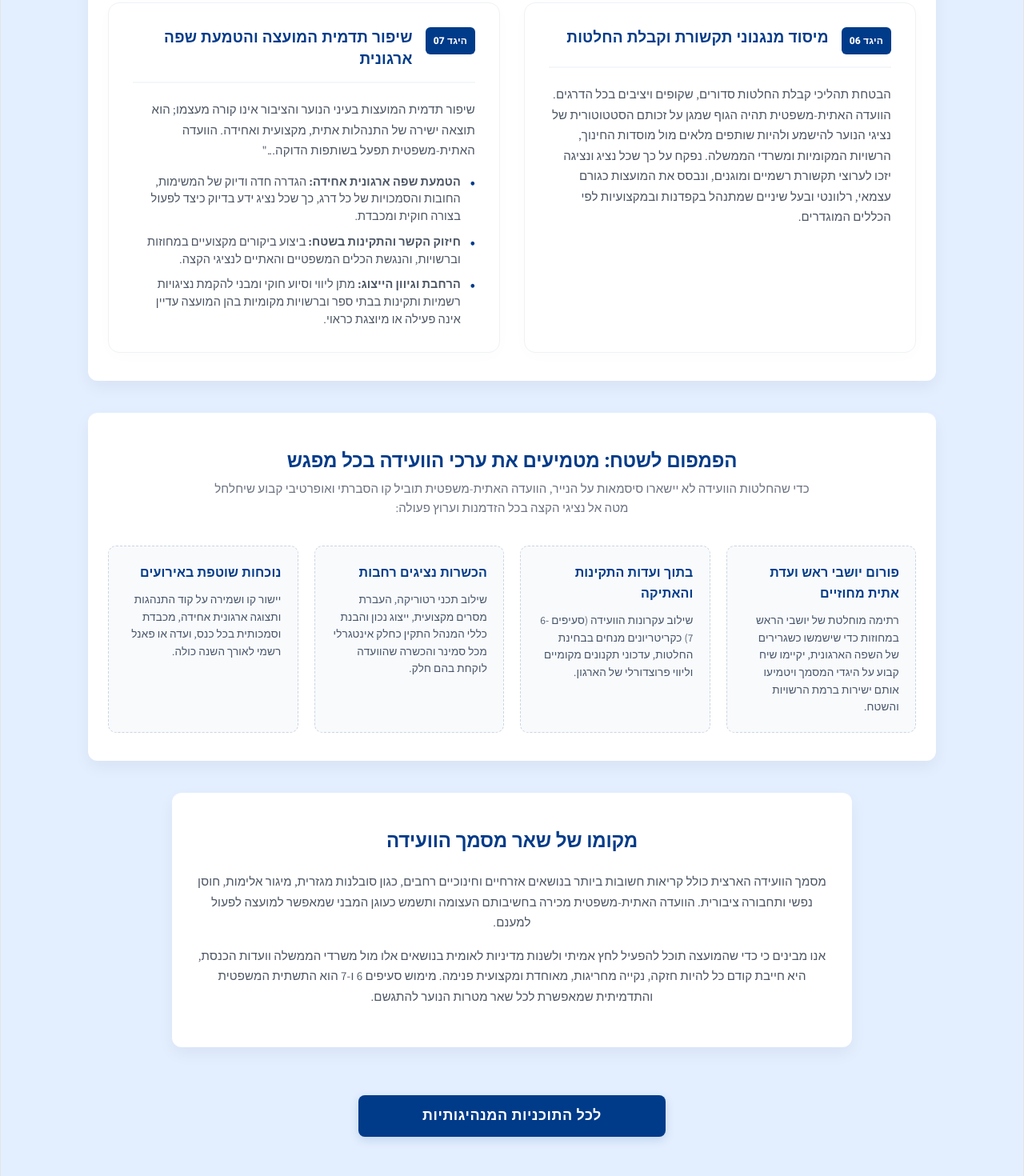
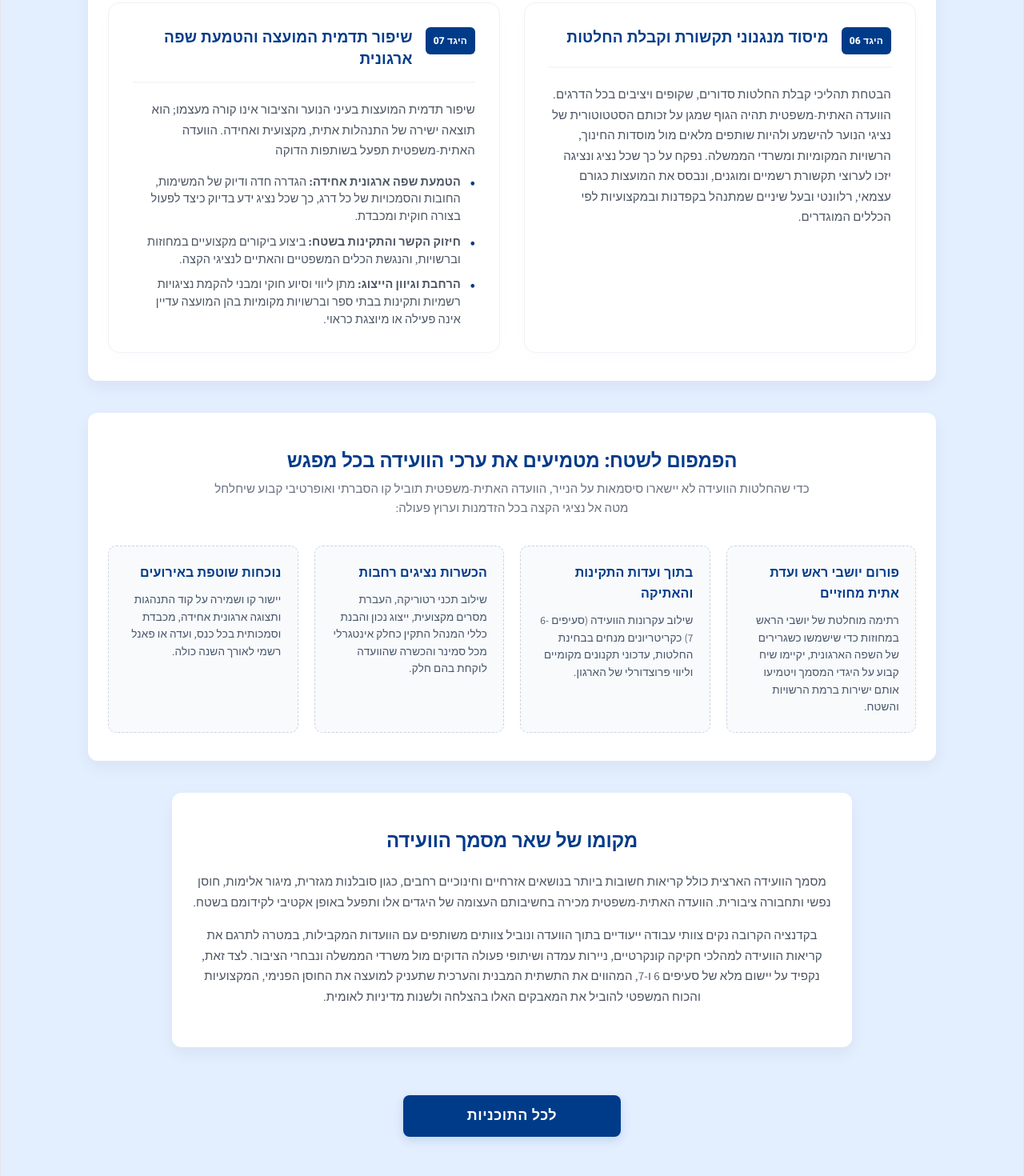
Before and after one commit to tfhsfg/tommy-danieli-website, a React (Vite) app: page /conference in a window 1280 px wide. Shown: the part 700-2170 px from the top of the page at 80% size. Built offline with nearby package versions, Linux system fonts and the light colour scheme.

Commit message:
עדכון יישום מסמך הוועידה

```diff
--- a/src/pages/Conference.jsx
+++ b/src/pages/Conference.jsx
@@ -34,7 +34,7 @@ export default function Conference() {
               <h3>שיפור תדמית המועצה והטמעת שפה ארגונית</h3>
             </div>
             <p className="confCoreDesc">
-              שיפור תדמית המועצות בעיני הנוער והציבור אינו קורה מעצמו; הוא תוצאה ישירה של התנהלות אתית, מקצועית ואחידה. הוועדה האתית-משפטית תפעל בשותפות הדוקה..."
+              שיפור תדמית המועצות בעיני הנוער והציבור אינו קורה מעצמו; הוא תוצאה ישירה של התנהלות אתית, מקצועית ואחידה. הוועדה האתית-משפטית תפעל בשותפות הדוקה
             </p>
             <ul className="confCoreBullets">
               <li><strong>הטמעת שפה ארגונית אחידה:</strong> הגדרה חדה ודיוק של המשימות, החובות והסמכויות של כל דרג, כך שכל נציג ידע בדיוק כיצד לפעול בצורה חוקית ומכבדת.</li>
@@ -71,21 +71,21 @@ export default function Conference() {
         </div>
       </div>
 
-      {/* 5. התייחסות כללית לשאר סעיפי המסמך מהזווית המשפטית */}
+     {/* 5. התייחסות כללית לשאר סעיפי המסמך מהזווית המשפטית */}
       <div className="eduSection confGeneralSection">
         <h2 className="eduSectionTitle brand-blue">מקומו של שאר מסמך הוועידה</h2>
         <p className="generalText">
-          מסמך הוועידה הארצית כולל קריאות חשובות ביותר בנושאים אזרחיים וחינוכיים רחבים, כגון סובלנות מגזרית, מיגור אלימות, חוסן נפשי ותחבורה ציבורית. הוועדה האתית-משפטית מכירה בחשיבותם העצומה ותשמש כעוגן המבני שמאפשר למועצה לפעול למענם.
+          מסמך הוועידה הארצית כולל קריאות חשובות ביותר בנושאים אזרחיים וחינוכיים רחבים, כגון סובלנות מגזרית, מיגור אלימות, חוסן נפשי ותחבורה ציבורית. הוועדה האתית-משפטית מכירה בחשיבותם העצומה של היגדים אלו ותפעל באופן אקטיבי לקידומם בשטח.
         </p>
         <p className="generalText">
-          אנו מבינים כי כדי שהמועצה תוכל להפעיל לחץ אמיתי ולשנות מדיניות לאומית בנושאים אלו מול משרדי הממשלה וועדות הכנסת, היא חייבת קודם כל להיות חזקה, נקייה מחריגות, מאוחדת ומקצועית פנימה. מימוש סעיפים 6 ו-7 הוא התשתית המשפטית והתדמיתית שמאפשרת לכל שאר מטרות הנוער להתגשם.
+          בקדנציה הקרובה נקים צוותי עבודה ייעודיים בתוך הוועדה ונוביל צוותים משותפים עם הוועדות המקבילות, במטרה לתרגם את קריאות הוועידה למהלכי חקיקה קונקרטיים, ניירות עמדה ושיתופי פעולה הדוקים מול משרדי הממשלה ונבחרי הציבור. לצד זאת, נקפיד על יישום מלא של סעיפים 6 ו-7, המהווים את התשתית המבנית והערכית שתעניק למועצה את החוסן הפנימי, המקצועיות והכוח המשפטי להוביל את המאבקים האלו בהצלחה ולשנות מדיניות לאומית.
         </p>
       </div>
 
       {/* 6. כפתור חזרה לכל התוכניות */}
       <div className="readMoreContainer" style={{ marginTop: "60px" }}>
         <Link to="/plans" className="readMoreButton">
-          לכל התוכניות המנהיגותיות
+          לכל התוכניות
         </Link>
       </div>
     </div>
```
